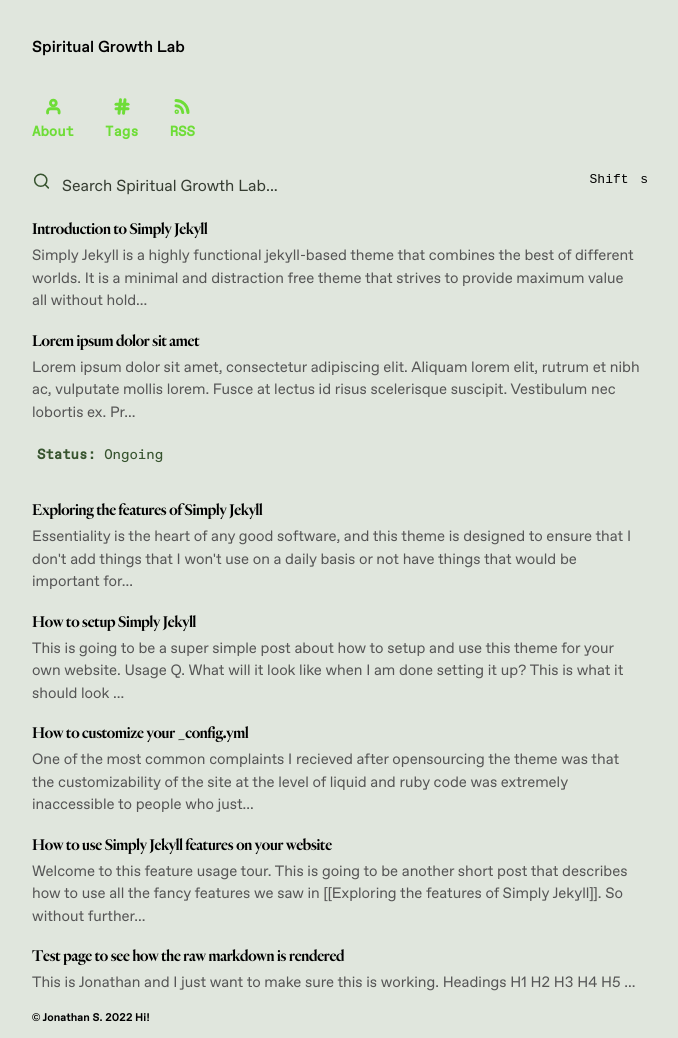
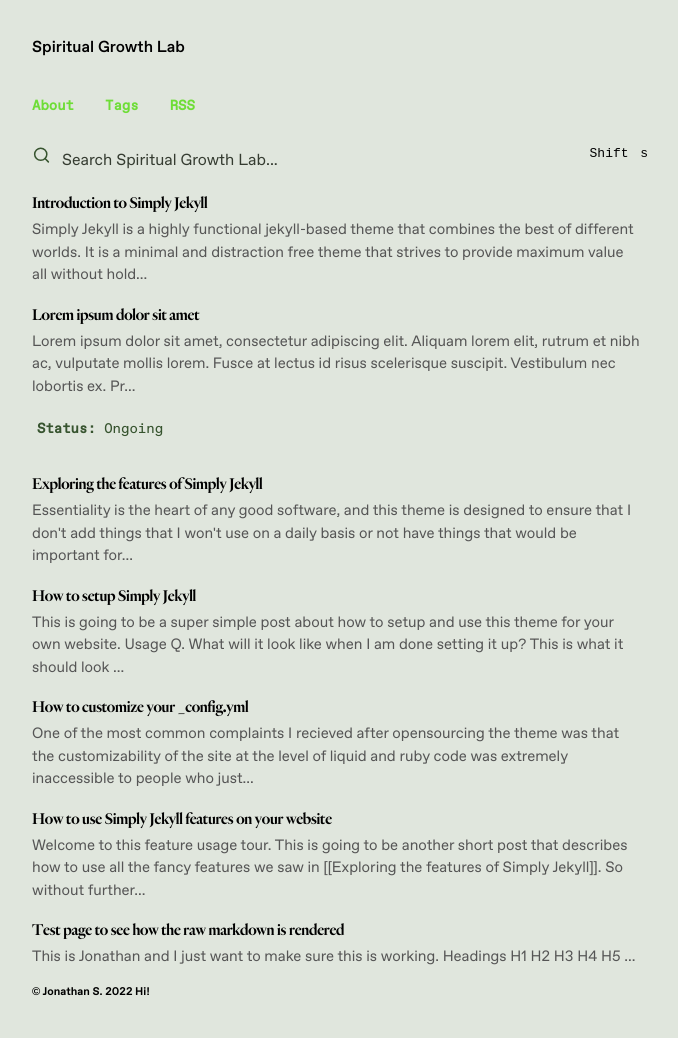
Before and after one commit to jsantiago611/digital-garden-master, a Jekyll site: the page built from index.md, in a window 1280 px wide. Shown: the whole page, without its empty margins (298-976 px from the left). Built offline with Jekyll 4.4.1, drawn with Linux system fonts in a browser that asks for light colours; after the commit the page ends 1012 px from its top, so only the background shows below that.

Commit message:
Remove icons

```diff
--- a/_includes/Header.html
+++ b/_includes/Header.html
@@ -175,37 +175,15 @@
     {%- endif -%}
     <div class="main-site-subheader menu disable-select">
         <a class="menu-item" href="/about">
-                <svg class="menu-item-icon" width="18" height="19" viewBox="0 0 25 25" fill="none"
-                    xmlns="http://www.w3.org/2000/svg">
-                    <path
-                        d="M20.9777 21.6138V19.6138C20.9777 18.553 20.5563 17.5356 19.8061 16.7854C19.056 16.0353 18.0386 15.6138 16.9777 15.6138H8.97768C7.91682 15.6138 6.8994 16.0353 6.14926 16.7854C5.39911 17.5356 4.97768 18.553 4.97768 19.6138V21.6138"
-                        stroke-width="4" stroke-linecap="round" stroke-linejoin="round" />
-                    <path
-                        d="M12.9777 11.6138C15.1868 11.6138 16.9777 9.82298 16.9777 7.61385C16.9777 5.40471 15.1868 3.61385 12.9777 3.61385C10.7685 3.61385 8.97768 5.40471 8.97768 7.61385C8.97768 9.82298 10.7685 11.6138 12.9777 11.6138Z"
-                        stroke-width="4" stroke-linecap="round" stroke-linejoin="round" />
-                </svg>
+
                 <p class="menu-item-text">About</p>
         </a>
         <a class="menu-item" href="/tags">
-                <svg class="menu-item-icon" width="18" height="19" viewBox="0 0 24 25" fill="none"
-                    xmlns="http://www.w3.org/2000/svg">
-                    <path d="M4 9.5H20" stroke-width="4" stroke-linecap="round" stroke-linejoin="round" />
-                    <path d="M4 15.5H20" stroke-width="4" stroke-linecap="round" stroke-linejoin="round" />
-                    <path d="M10 3.5L8 21.5" stroke-width="4" stroke-linecap="round" stroke-linejoin="round" />
-                    <path d="M16 3.5L14 21.5" stroke-width="4" stroke-linecap="round" stroke-linejoin="round" />
-                </svg>
+
                 <p class="menu-item-text">Tags</p>
         </a>
         <a class="menu-item" href="/feed.xml">
-                <svg class="menu-item-icon" width="18" height="19" viewBox="0 0 24 25" fill="none" xmlns="http://www.w3.org/2000/svg">
-                    <path d="M4 11.5C6.38695 11.5 8.67613 12.4482 10.364 14.136C12.0518 15.8239 13 18.1131 13 20.5"
-                        stroke-width="4" stroke-linecap="round" stroke-linejoin="round" />
-                    <path d="M4 4.5C8.24346 4.5 12.3131 6.18571 15.3137 9.18629C18.3143 12.1869 20 16.2565 20 20.5"
-                        stroke-width="4" stroke-linecap="round" stroke-linejoin="round" />
-                    <path
-                        d="M5 20.5C5.55228 20.5 6 20.0523 6 19.5C6 18.9477 5.55228 18.5 5 18.5C4.44772 18.5 4 18.9477 4 19.5C4 20.0523 4.44772 20.5 5 20.5Z"
-                        stroke-width="4" stroke-linecap="round" stroke-linejoin="round" />
-                </svg>
+
                 <p class="menu-item-text">RSS</p>
         </a>
     </div>
```
